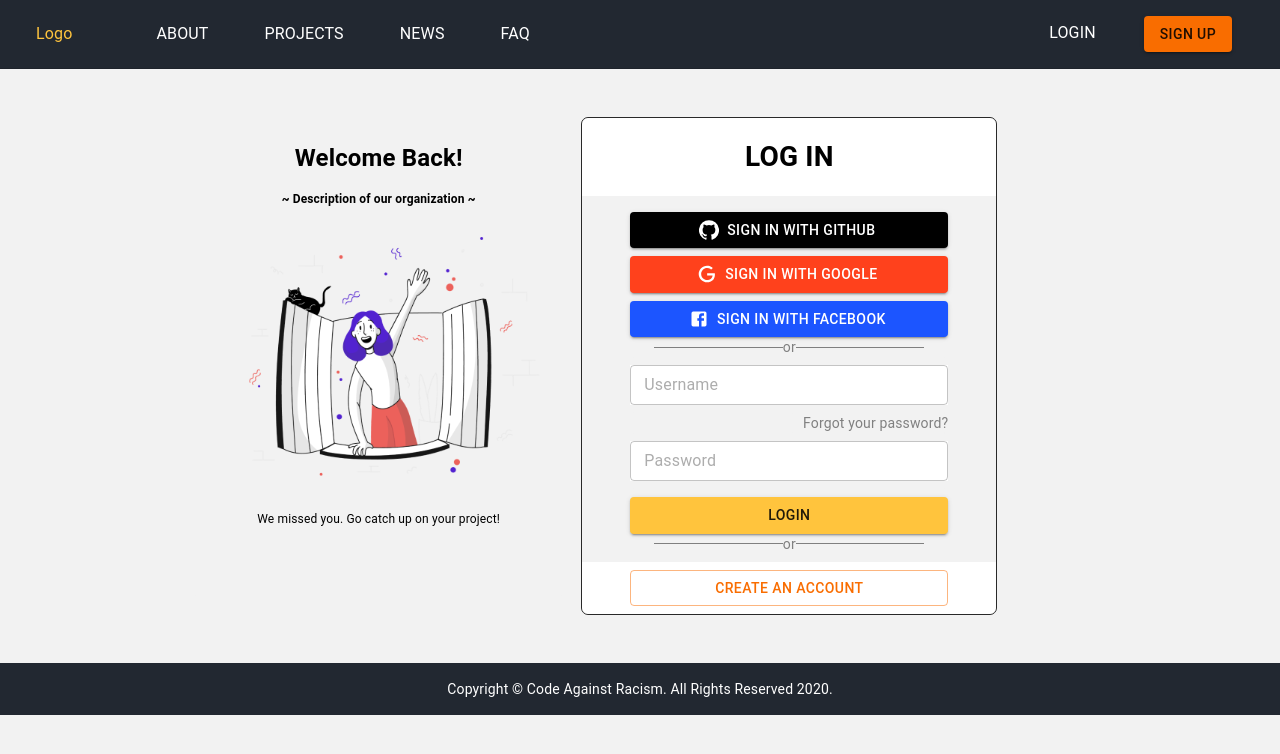
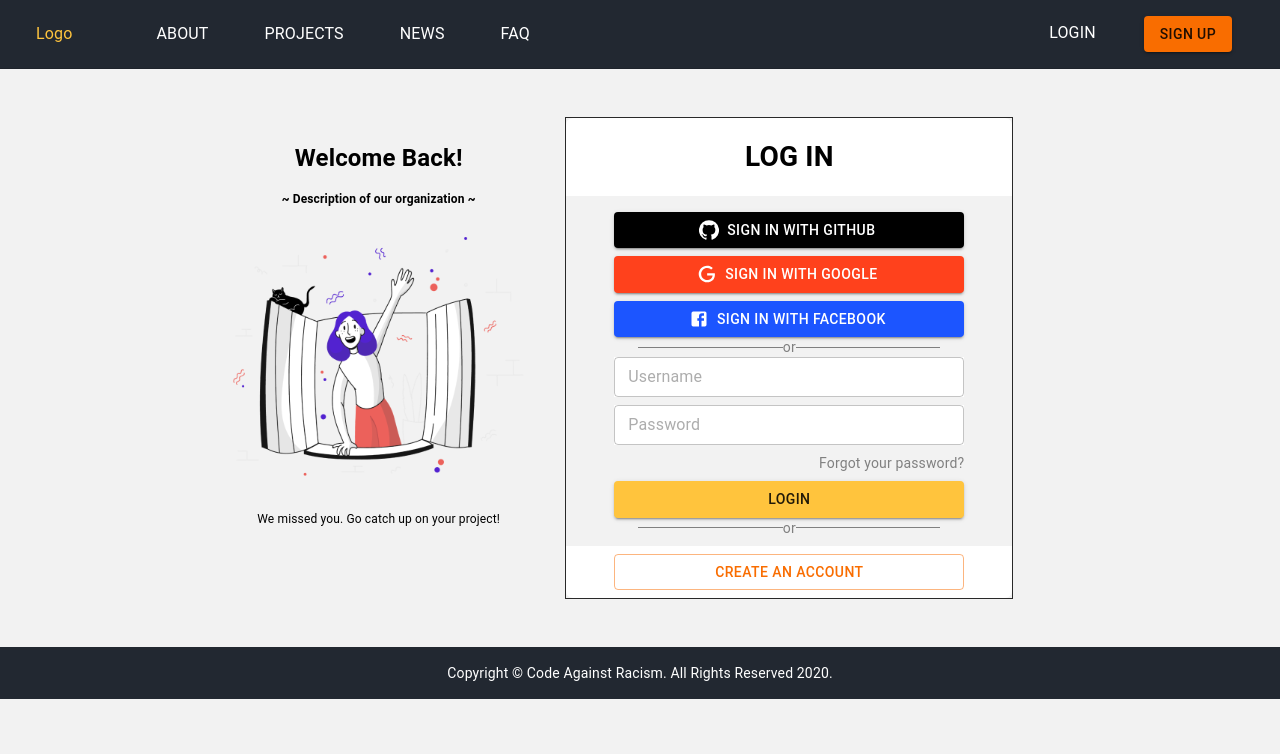
Before and after one commit to CodeAgainstRacism/codeagainstracism.org, a React (Create React App) app in the folder frontend/: page /login in a window 1280 px wide. Shown: the top 754 px of the page. Built offline with nearby package versions, Linux system fonts and the light colour scheme.

Commit message:
cleaned up code and got rid of paper features

```diff
--- a/frontend/src/components/SignUpIndividual.jsx
+++ b/frontend/src/components/SignUpIndividual.jsx
@@ -1,17 +1,10 @@
 import React from "react";
 import { makeStyles } from '@material-ui/core/styles';
-import {Container, CssBaseline, Grid, Paper,TextField} from '@material-ui/core';
+import {Container, Grid, TextField} from '@material-ui/core';
 
 const signStyles = makeStyles((theme) => ({
-  textFieldPaper: {
-    padding: theme.spacing(1,0,1,0),
-    color: theme.palette.text.primary,
-    background: theme.palette.background.default,
-  },
-
   signBody: {
     marginTop: "1%",
-    fontSize : "12 px",
     width: "100%",
     overflow: "auto",
     padding: theme.spacing(1,6,1,6)
@@ -23,49 +16,31 @@ export default function SignUp() {
     const classes = signStyles();
       return (
         <React.Fragment>
-          <CssBaseline />
           <Container className = {classes.signBody}>
-              <Grid container spacing = {24}>
+            <Grid direction = "column" container spacing = {1}>
               <Grid item xs={12}>
-                  <Paper elevation = {0} className = {classes.textFieldPaper}>
                   <TextField label = "First Name" />
-                  </Paper>
               </Grid>
               <Grid item xs={12}>
-                  <Paper elevation = {0} className = {classes.textFieldPaper}>
                   <TextField label = "Last Name" />
-                  </Paper>
               </Grid>
               <Grid item xs={12}>
-                  <Paper elevation = {0} className = {classes.textFieldPaper}>
                   <TextField label = "Username"/>
-                  </Paper>
               </Grid>
               <Grid item xs={12}>
-                  <Paper elevation = {0} className = {classes.textFieldPaper}>
-                    <TextField
-                    type = "tel" label = "Username"/>
-                  </Paper>
+                  <TextField type = "tel" label = "Phone Number"/>
               </Grid>
               <Grid item xs={12}>
-                  <Paper elevation = {0} className = {classes.textFieldPaper}>
                     <TextField type = "email"  label = "Email"/>
-                  </Paper>
               </Grid>
               <Grid item xs={12}>
-                  <Paper elevation = {0} className = {classes.textFieldPaper}>
                     <TextField type = "password" label = "Password"/>
-                  </Paper>
               </Grid>
               <Grid item xs={12}>
-                  <Paper elevation = {0} className = {classes.textFieldPaper}>
-                      <TextField type = "password" label = "Reenter Password"/>
-                  </Paper>
+                    <TextField type = "password" label = "Confirm Password"/>
               </Grid>
               <Grid item xs={12}>
-                  <Paper elevation = {0} className = {classes.textFieldPaper}>
                   <TextField label = "Profile description" rows = "4" multiline = {true}/>
-                  </Paper>
               </Grid>
             </Grid>
           </Container>
--- a/frontend/src/components/SignUpOrganization.jsx
+++ b/frontend/src/components/SignUpOrganization.jsx
@@ -1,20 +1,13 @@
 import React from "react";
 import { makeStyles } from '@material-ui/core/styles';
-import {Container, CssBaseline, Grid, Paper,TextField} from '@material-ui/core';
+import {Container, Grid, TextField} from '@material-ui/core';
 
 
 const signStyles = makeStyles((theme) => ({
-  textFieldPaper: {
-    padding: theme.spacing(1,0,1,0),
-    color: theme.palette.text.primary,
-    background: theme.palette.background.default,
-  },
-
   signBody: {
     marginTop: "1%",
-    fontSize : "12 px",
     width: "100%",
-    overflow: "auto",
+    overflow: "hidden",
     padding: theme.spacing(1,6,1,6)
   },
 
@@ -24,43 +17,28 @@ export default function SignUp() {
     const classes = signStyles();
       return (
         <React.Fragment>
-          <CssBaseline />
           <Container className = {classes.signBody}>
-              <Grid container spacing = {24}>
-                <Grid item xs={12}>
-                  <Paper elevation = {0} className = {classes.textFieldPaper}>
+            <Grid  direction = "column" container spacing = {1}>
+              <Grid  item xs={12}>
                   <TextField label = "Organization Name"/>
-                  </Paper>
               </Grid>
               <Grid item xs={12}>
-                  <Paper elevation = {0} className = {classes.textFieldPaper}>
                   <TextField label = "EIN (Employer Identification Number)"/>
-                  </Paper>
               </Grid>
               <Grid item xs={12}>
-                  <Paper elevation = {0} className = {classes.textFieldPaper}>
                   <TextField type = "tel" label = "Phone Number"/>
-                  </Paper>
               </Grid>
               <Grid item xs={12}>
-                  <Paper elevation = {0} className = {classes.textFieldPaper}>
                     <TextField type = "email" label = "Email"/>
-                  </Paper>
               </Grid>
               <Grid item xs={12}>
-                  <Paper elevation = {0} className = {classes.textFieldPaper}>
                     <TextField type = "password" label = "Password"/>
-                  </Paper>
               </Grid>
               <Grid item xs={12}>
-                  <Paper elevation = {0} className = {classes.textFieldPaper}>
-                      <TextField type = "password" label = "Reenter Password"/>
-                  </Paper>
+                    <TextField type = "password" label = "Confirm Password"/>
               </Grid>
               <Grid item xs={12}>
-                  <Paper elevation = {0} className = {classes.textFieldPaper}>
                   <TextField label = "What Does Your Organization Do?" rows = "4" multiline = {true}/>
-                  </Paper>
               </Grid>
             </Grid>
           </Container>
--- a/frontend/src/pages/LogIn.jsx
+++ b/frontend/src/pages/LogIn.jsx
@@ -1,5 +1,5 @@
 import React from "react";
-import { MuiThemeProvider, Link, createMuiTheme, makeStyles, Container, CssBaseline, Grid, Paper, TextField, Button} from '@material-ui/core';
+import { MuiThemeProvider, Link, createMuiTheme, makeStyles, Container, CssBaseline, Grid, TextField, Button} from '@material-ui/core';
 import GitHubIcon from '@material-ui/icons/GitHub';
 import FacebookIcon from '@material-ui/icons/Facebook';
 import SvgIcon from '@material-ui/core/SvgIcon';
@@ -32,28 +32,13 @@ const LoginStyles = makeStyles((theme) => ({
     width: "100%",
   },
 
-/**Grid */
-  paper: {
-    padding: theme.spacing(6, 2),
-    textAlign: 'center',
-    color: theme.palette.text.primary,
-    background: theme.palette.background.default,
-  },
-
-  recoveryPaper: {
+  /*containers*/
+  recoveryContainer: {
     padding: theme.spacing(0,0,0,0),
     textAlign: 'right',
     color: "#808080",
-    background: theme.palette.background.default,
   },
 
-  textFieldPaper: {
-    textAlign: 'left',
-    background: theme.palette.background.default,
-    padding: theme.spacing(1,0,1,0),
-  },
-
-  /*containers*/
   innerContainer: {
     alignItems: "stretch",
     background: theme.palette.background,
@@ -61,6 +46,8 @@ const LoginStyles = makeStyles((theme) => ({
     display: "flex",
     justifyContent: "center",
     maxHeight: "100 vh",
+    padding: theme.spacing(6, 2),
+    textAlign: 'center',
   },
 
   loginContainer: {
@@ -68,10 +55,10 @@ const LoginStyles = makeStyles((theme) => ({
     border: '1px solid #292929',
     alignItems: "center",
     boxSizing: "border-box",
-    borderRadius: '7px',
     overflow: "auto",
     transform: "matrix(1, 0, 0, 1, 0, 0)"
   },
+
   loginHeader:{
     width: "100%",
     display: "flex",
@@ -133,25 +120,22 @@ export default function LogIn(props) {
             <Grid container spacing={0}>
               {/**Text and Image */}
               <Grid item xs={5}>
-                <Paper elevation = {0} className={classes.paper}>
                 <Container className = {classes.textContainer}>
                   <h1>Welcome Back! </h1>
                   <h4>~ Description of our organization ~</h4>
                   <img src = {HandWave} alt = "hand"/>
                   <p>We missed you. Go catch up on your project!</p>
                 </Container>
-                </Paper>
               </Grid>
               {/**Login Page */}
               <Grid item xs={6}>
-                <Paper elevation = {0} className={classes.paper}>
                 <Container disableGutters = {true} className={classes.loginContainer}>
                   <Container className = {classes.loginHeader}>
                     <h1>LOG IN</h1>
                   </Container>
                   <Container className = {classes.loginBody}>
+                    {/**Github Icon Button */}
                     <MuiThemeProvider theme={blackTheme}>
-                          {/**Github Icon Button */}
                       <Button
                         fullWidth = {true}
                         variant="contained"
@@ -187,19 +171,19 @@ export default function LogIn(props) {
                     {/**Divider with text "or" in between */}
                     <Container className = {classes.dividerContainer}>
                       <Container className = {classes.dividerBar}></Container>
-                            <label> or </label>
+                        or
                       <Container className = {classes.dividerBar}></Container>
                     </Container>
-                        <Grid id = "row" container spacing = {24}>
-                          <Grid item xs={6}></Grid>
+                    <Grid id = "row" container spacing = {1}>
                       <Grid item xs={12}>
-                            <Paper elevation = {0} className = {classes.textFieldPaper}>
                           <TextField label = "Username"/>
-                            </Paper>
+                      </Grid>
+                      <Grid item xs={12}>
+                        <TextField type = "password" label = "Password"/>
                       </Grid>
                       <Grid item xs={6}></Grid>
                       <Grid item xs={6}>
-                            <Paper elevation = {0} className = {classes.recoveryPaper}>
+                      <Container className = {classes.recoveryContainer}>
                         <Link
                           component={RouterLink}
                           to="/accountrecovery"
@@ -207,21 +191,14 @@ export default function LogIn(props) {
                           underline="none">
                           Forgot your password?
                         </Link>
-                            </Paper>
-                          </Grid>
-                          <Grid item xs={12}>
-                            <Paper elevation = {0} className = {classes.textFieldPaper}>
-                              <TextField type = "password" label = "Password"/>
-                            </Paper>
+                        </Container>
                       </Grid>
                   </Grid>
-                      <div>
                     <Button className={classes.button} fullWidth = {true} color = "primary" variant="contained">Login </Button>
-                      </div>
                   {/**Divider with text "or" in between */}
                   <Container className = {classes.dividerContainer}>
                     <Container className = {classes.dividerBar}></Container>
-                        <label> or </label>
+                      or
                     <Container className = {classes.dividerBar}></Container>
                   </Container>
                 </Container>
@@ -237,7 +214,6 @@ export default function LogIn(props) {
                   </Button>
                 </Container>
               </Container>
-                </Paper>
             </Grid>
           </Grid>
         </div>
--- a/frontend/src/pages/SignUp.jsx
+++ b/frontend/src/pages/SignUp.jsx
@@ -1,9 +1,9 @@
 import React from "react";
-import {makeStyles, Container, CssBaseline, Grid, Paper, Button,} from '@material-ui/core';
+import {makeStyles, Container, CssBaseline, Grid, Button,} from '@material-ui/core';
 import Footer from "../components/Footer";
 import SignUpImage from "../assets/SignUpImage.png";
-import Sorganization from "../components/SignUpOrganization"
-import Sindividual from "../components/SignUpIndividual"
+import organization from "../components/SignUpOrganization"
+import individual from "../components/SignUpIndividual"
 
 //make the body a component so it varies from individual and organization
 
@@ -13,17 +13,6 @@ const signStyles = makeStyles((theme) => ({
     flexGrow: 1,
   },
 
-  textBackground: {
-    background: "white"
-  },
-  /*grid papers*/
-  paper: {
-    padding: theme.spacing(2, 2),
-    textAlign: 'center',
-    color: theme.palette.text.primary,
-    background: theme.palette.background.default,
-  },
-
   /*containers*/
   innerContainer: {
     alignItems: "stretch",
@@ -31,6 +20,8 @@ const signStyles = makeStyles((theme) => ({
     overflow: "hidden",
     display: "flex",
     justifyContent: "center",
+    padding: theme.spacing(2, 2),
+    textAlign: 'center',
   },
 
   signContainer: {
@@ -82,7 +73,6 @@ const signStyles = makeStyles((theme) => ({
 
 const SignUp = (props) => {
   const classes = signStyles();
-
     return (
       <React.Fragment>
         <CssBaseline />
@@ -92,7 +82,6 @@ const SignUp = (props) => {
                 <Grid container spacing={0}>
                   {/*Text and Image */}
                     <Grid item xs={5}>
-                      <Paper elevation = {0} className={classes.paper}>
                       <Container className = {classes.textContainer}>
                         <h1>Create Your Team</h1>
                           <Container>
@@ -105,11 +94,9 @@ const SignUp = (props) => {
                                   Eligendi incidunt possimus, cum omnis facere voluptatibus atque! Autem maxime sequi numquam quod quibusdam ratione quasi, nesciunt consequuntur?</p>
                             </Container>
                       </Container>
-                      </Paper>
                     </Grid>
                   {/*Sign up box */}
                   <Grid item xs={6}>
-                    <Paper elevation = {0} className={classes.paper}>
                     <Container disableGutters = {true} className={classes.signContainer}>
                       <Container className={classes.signHeader}>
                         <h1>SIGN UP</h1>
@@ -120,7 +107,6 @@ const SignUp = (props) => {
                       <Button fullWidth = {true} color ="primary" variant = "contained">Sign Up</Button>
                     </Container>
                   </Container>
-                  </Paper>
                 </Grid>
               </Grid>
             </div>
```
Lines whose indentation alone changed are shown as unchanged.
